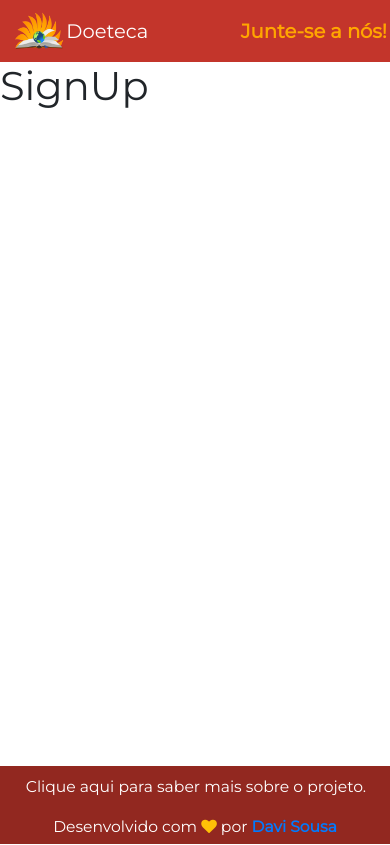
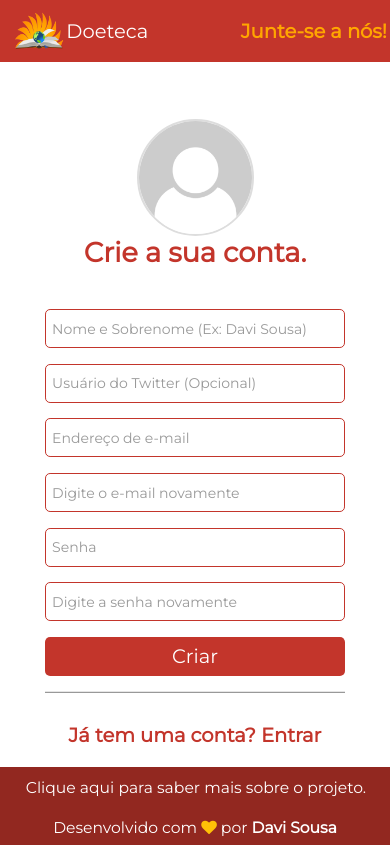
Before and after one commit to davigsousa/doeteca, a React (Create React App) app: page /doeteca/signup in a window 390 px wide. Built offline with nearby package versions, Linux system fonts and the light colour scheme.

Commit message:
Signup Page created and added to routes.jsx

```diff
--- a/src/App/templates/Footer.jsx
+++ b/src/App/templates/Footer.jsx
@@ -22,7 +22,7 @@ const Footer = () => (
         target="blank"
         rel="noopener noreferrer"
         href="https://github.com/davigsousa"
-        className="github-a"
+        className="github-link"
       >
         <strong> Davi Sousa</strong>
       </a>
--- a/src/pages/Login/index.jsx
+++ b/src/pages/Login/index.jsx
@@ -35,7 +35,7 @@ class Login extends Component {
 
         login(token, user);
 
-        history.push('/winnieteca/');
+        history.push('/doeteca/');
       } catch (err) {
         this.setState({ error: 'Houve um problema com o login, verifique as suas credenciais.' });
       }
@@ -65,7 +65,7 @@ class Login extends Component {
 
           <hr />
 
-          <Link to="/winnieteca/signup">Criar uma conta.</Link>
+          <Link to="/doeteca/signup" onClick={() => window.scrollTo(0, 0)}>Criar uma conta.</Link>
         </form>
       </div>
     );
--- a/src/pages/Login/style-mobile.css
+++ b/src/pages/Login/style-mobile.css
@@ -1,6 +1,6 @@
 @media only screen and (max-width: 768px) {
   div.form-container {
-    margin: 0;
+    margin: 5vw 0 10vw 0;
     height: 100%;
     width: 100%;
     border-radius: 0;
@@ -21,22 +21,24 @@
 
   form.form > p {
     width: 80%;
+    font-size: 4vw;
   }
 
   form.form input {
     margin-bottom: 4vw;
-    border-width: 0.6vw;
-    border-radius: 1vw;
+    border-width: 0.4vw;
+    border-radius: 1.3vw;
     padding: 1.5vw;
     height: 10vw;
     width: 80%;
-    font-size: 5vw;
+    font-size: 3.6vw;
   }
 
   form.form > button {
     width: 80%;
     height: 10vw;
     font-size: 5vw;
+    border-radius: 1.3vw;
   }
 
   form.form > hr {
--- a/src/pages/Login/style.css
+++ b/src/pages/Login/style.css
@@ -2,7 +2,8 @@
 
 .form-container {
   margin: 3vw auto 3vw auto;
-  height: 60vw;
+  height: 100%;
+  padding: 2vw;
   width: 50vw;
   -webkit-box-shadow: 0px 0px 29px -9px rgba(0,0,0,0.75);
   -moz-box-shadow: 0px 0px 29px -9px rgba(0,0,0,0.75);
@@ -50,7 +51,7 @@
   padding: 1vw;
   height: 4vw;
   width: 30vw;
-  font-size: 1.6vw;
+  font-size: 1.3vw;
 }
 
 .form input::placeholder {
--- /dev/null
+++ b/src/pages/Signup/index.jsx
@@ -0,0 +1,112 @@
+import React, { Component } from 'react';
+import { Link } from 'react-router-dom';
+import PropTypes from 'prop-types';
+
+import avatar from '../../assets/avatar.png';
+import api from '../../services/api';
+
+import { login } from '../../services/auth';
+
+class Signup extends Component {
+  constructor(props) {
+    super(props);
+
+    this.state = {
+      fullName: '',
+      twitterUsername: '',
+      email1: '',
+      email2: '',
+      password1: '',
+      password2: '',
+      error: '',
+    };
+  }
+
+  async handleSignUp(e) {
+    e.preventDefault();
+
+    const {
+      fullName,
+      twitterUsername,
+      email1, email2,
+      password1, password2,
+    } = this.state;
+    const { history } = this.props;
+
+
+    if (!email1 || !password1 || !email2 || !password2 || !fullName) {
+      window.scrollTo(0, 0);
+      this.setState({ error: 'Preencha todas as informações obrigatórias!' });
+    } else {
+      try {
+        // const response = await api.post('/user', {
+        //   fullName, twitterUsername, email1, password1,
+        // });
+        // const { token, user } = response.data;
+
+        // login(token, user);
+
+        history.push('/doeteca/');
+      } catch (err) {
+        this.setState({ error: 'Houve um problema com o cadastro.' });
+      }
+    }
+  }
+
+  render() {
+    const { error } = this.state;
+
+    return (
+      <div className="form-container">
+        <form className="form" onSubmit={(e) => this.handleSignUp(e)}>
+          <img src={avatar} alt="Avatar" />
+          <h1>Crie a sua conta.</h1>
+          {error && <p>{error}</p>}
+          <input
+            type="name"
+            placeholder="Nome e Sobrenome (Ex: Davi Sousa)"
+            onChange={(e) => this.setState({ fullName: e.target.value })}
+          />
+          <input
+            type="username"
+            placeholder="Usuário do Twitter (Opcional)"
+            onChange={(e) => this.setState({ fullName: e.target.value })}
+          />
+          <input
+            type="email"
+            placeholder="Endereço de e-mail"
+            onChange={(e) => this.setState({ email1: e.target.value })}
+          />
+          <input
+            type="email"
+            placeholder="Digite o e-mail novamente"
+            onChange={(e) => this.setState({ email2: e.target.value })}
+          />
+          <input
+            type="password"
+            placeholder="Senha"
+            onChange={(e) => this.setState({ password1: e.target.value })}
+          />
+          <input
+            type="password"
+            placeholder="Digite a senha novamente"
+            onChange={(e) => this.setState({ password2: e.target.value })}
+          />
+          <button type="submit">Criar</button>
+
+          <hr />
+
+          <Link to="/doeteca/login" onClick={() => window.scrollTo(0, 0)}>Já tem uma conta? Entrar</Link>
+        </form>
+      </div>
+    );
+  }
+}
+
+Signup.propTypes = {
+  history: PropTypes.shape({
+    push: PropTypes.func.isRequired,
+  }),
+};
+
+export default Signup;
--- a/src/routes.jsx
+++ b/src/routes.jsx
@@ -8,6 +8,7 @@ import App from './App/index';
 import About from './pages/About';
 import Books from './pages/Books';
 import Login from './pages/Login';
+import Signup from './pages/Signup';
 
 import { isAuthenticated } from './services/auth';
 
@@ -39,7 +40,7 @@ const Routes = () => (
         <Route exact path="/doeteca/" component={Books} />
         <Route path="/doeteca/sobre" component={About} />
         <Route path="/doeteca/login" component={Login} />
-        <Route path="/doeteca/signup" component={() => <h1>SignUp</h1>} />
+        <Route path="/doeteca/signup" component={Signup} />
         <PrivateRoute path="/doeteca/profile" component={() => <h1>Profile</h1>} />
         <Route path="/doeteca/*" component={() => <h1>Page not found.</h1>} />
       </Switch>
```
Also changed, not shown: src/App/templates/Footer.css (line endings or trailing spaces).
